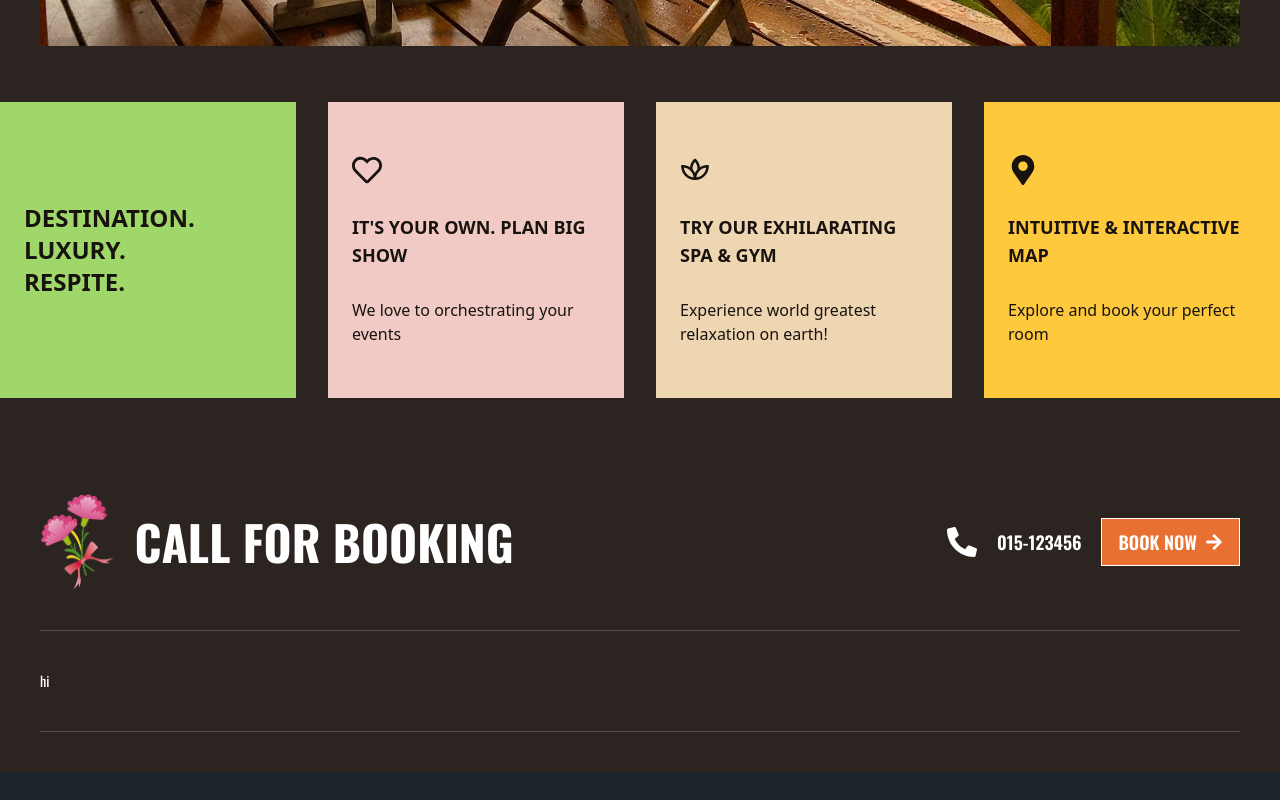
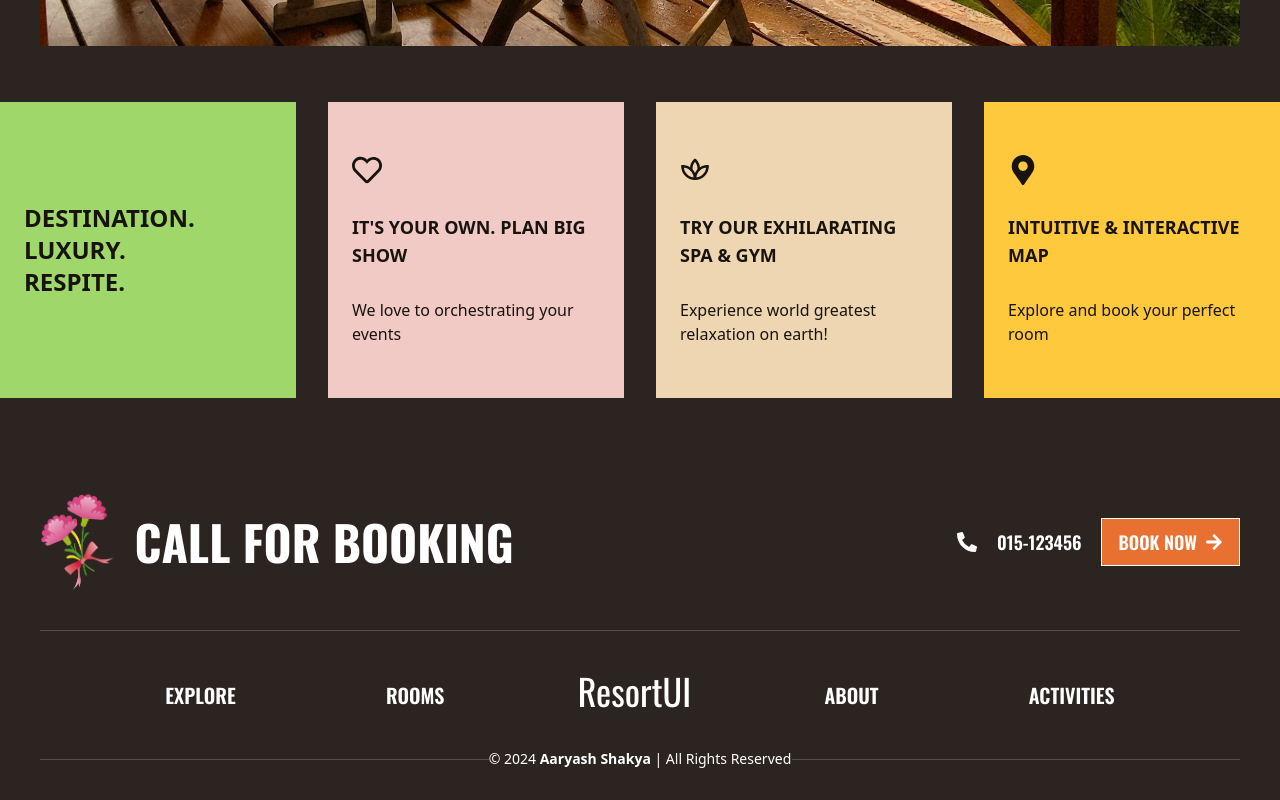
Before and after one commit to KaushalKishorMishra/resort-management-system, a React (Vite) app in the folder frontend/: page / in a window 1280 px wide. Shown: the part 711-1511 px from the top of the page. Before the commit the page ends 1483 px from the top, so only its background shows below. Built offline with nearby package versions, Linux system fonts and the light colour scheme; a web font is replaced by a local one.

Commit message:
add: footer with links

```diff
--- a/frontend/src/components/Footer.tsx
+++ b/frontend/src/components/Footer.tsx
@@ -13,7 +13,7 @@ const Footer: React.FC = () => {
 							<p className="font-bold text-5xl">CALL FOR BOOKING</p>
 						</div>
 						<div className="flex items-center gap-5">
-							<FaPhoneAlt size={30} />
+							<FaPhoneAlt size={20} />
 							<p className="font-semibold text-lg">015-123456</p>
 							<Link
 								to="/"
@@ -24,8 +24,31 @@ const Footer: React.FC = () => {
 						</div>
 					</div>
 					<div className="line border-b border-white border-opacity-20 w-full"></div>
-					<div>hi</div>
-					<div className="line border-b border-white border-opacity-20 w-full"></div>
+					<div className="w-full flex justify-evenly font-ostwald">
+						<Link to="/explore" className="btn btn-ghost text-xl">
+							EXPLORE
+						</Link>
+						<Link to="/rooms" className="btn btn-ghost text-xl">
+							ROOMS
+						</Link>
+						<p className="text-4xl">ResortUI</p>
+						<Link to="/about" className="btn btn-ghost text-xl">
+							ABOUT
+						</Link>
+						<Link to="/activities" className="btn btn-ghost text-xl">
+							ACTIVITIES
+						</Link>
+					</div>
+					<div className="line border-b border-white border-opacity-20 w-full relative">
+						<p
+							className="absolute text-white top-0 left-[50%] font-sans bg-custom-bg-dark"
+							style={{
+								transform: "translate(-50%, -50%)",
+							}}
+						>
+							&copy; 2024 <span className="font-semibold">Aaryash Shakya</span> | All Rights Reserved
+						</p>
+					</div>
 				</footer>
 			</div>
 		</>
```
